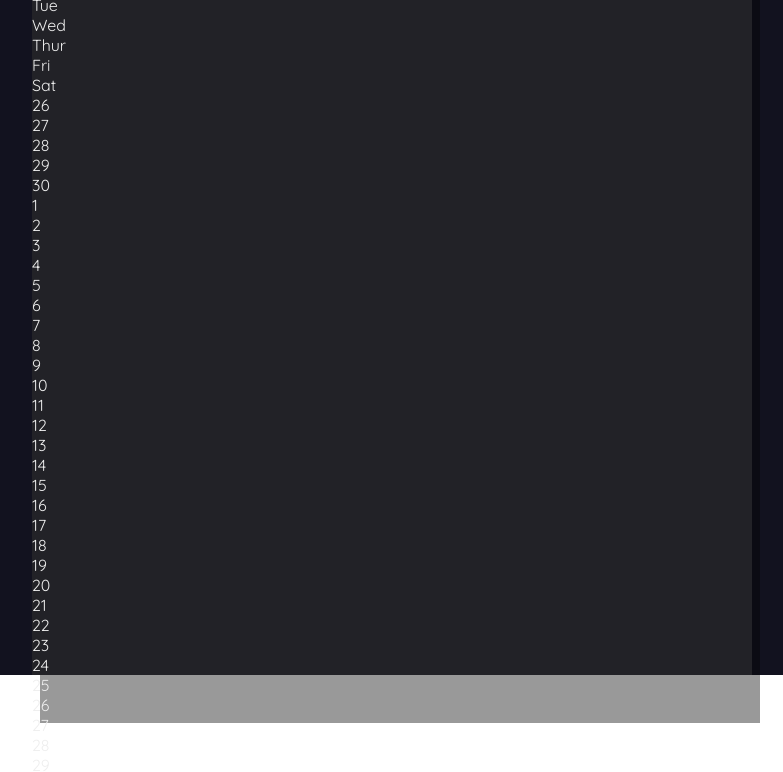
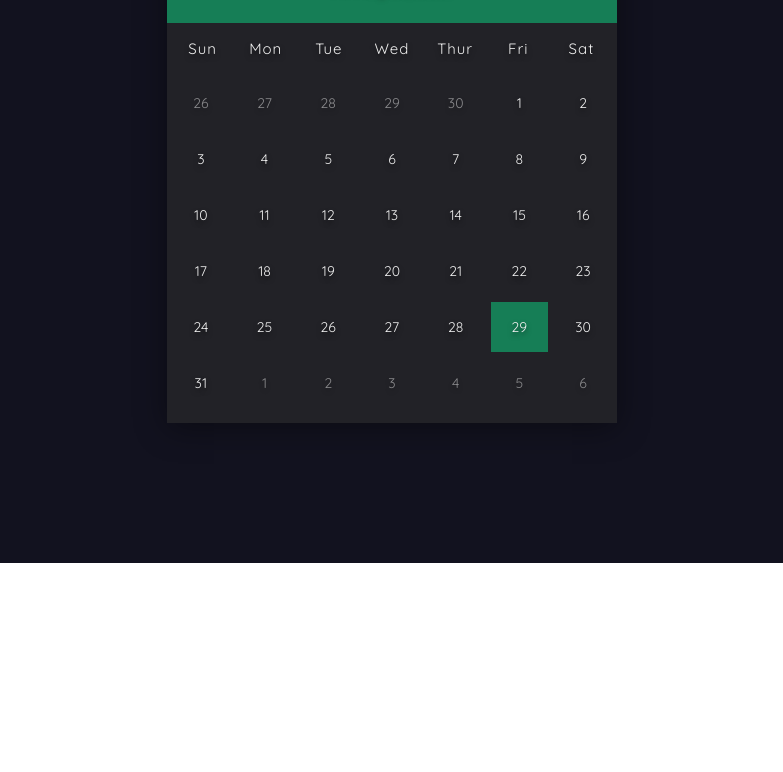
Before and after one commit to DibyaRB/vanillaJS-Apps, a plain HTML site: page Calendar/index.html in a window 1280 px wide. Shown: the part 237-1009 px from the top of the page, without its empty margins (248-1031 px from the left). After the commit the page ends 800 px from the top, so only its background shows below. Drawn offline with Linux system fonts and the light colour scheme.

Commit message:
Finishing styles

```diff
--- a/Calendar/index.html
+++ b/Calendar/index.html
@@ -64,7 +64,7 @@
                 <div>26</div>
                 <div>27</div>
                 <div>28</div>
-                <div>29</div>
+                <div class="today">29</div>
                 <div>30</div>
                 <div>31</div>
                 <div class="next-date">1</div>
--- a/Calendar/style.css
+++ b/Calendar/style.css
@@ -5,13 +5,13 @@
     font-family: 'QuickSand', sans-serif;
 }
 
-/* html{
+html{
     font-size: 62.5%;
-} */
+}
 
 .container{
     width: 100%;
-    height: 100%;
+    height: 100vh;
     background-color: #12121f;
     color: #eee;
     display: flex;
@@ -21,9 +21,9 @@
 
 .calendar{
     width: 45rem;
-    height: 57rem;
+    height: 52rem;
     background-color: #222227;
-    box-shadow: 0.5rem 3rem rgba(0,0,0,0.4);
+    box-shadow: 0 0.5rem 3rem rgba(0,0,0,0.4);
 }
 
 .month{
@@ -54,3 +54,55 @@
 .month p{
     font-size: 1.6rem;
 }
+.weekdays{
+    width: 100%;
+    height: 5rem;
+    padding: 0 0.4rem;
+    display:flex;
+    align-items: center;
+}
+
+.weekdays div{
+    font-size: 1.5rem;
+    font-weight: 400;
+    letter-spacing: 0.1rem;
+    width: calc(44.2rem/7);
+    display: flex;
+    justify-content: center;
+    align-items: center;
+    text-shadow: 0 0.3rem 0.5rem rgba(0,0,0,0.5);
+}
+.days{
+    display: flex;
+    width: 100%;
+    flex-wrap: wrap;
+    padding: 0.2rem;
+}
+
+.days div{
+    font-size:  1.4rem;
+    margin: 0.3rem;
+    width: calc(40.4rem/7);
+    height: 5rem;
+    display:flex;
+    justify-content: center;
+    align-items: center;
+    text-shadow: 0 0.3rem 0.5rem rgba(0,0,0,0.5);
+    transition: background-color 0.2s;
+}
+
+.days div:hover:not(.today){
+    background-color: #262626;
+    border: 0.2rem solid #777;
+    cursor: pointer;
+}
+
+
+.prev-date,
+.next-date {
+    opacity: 0.5;
+}
+
+.today{
+    background-color: #167e56;
+}
```
